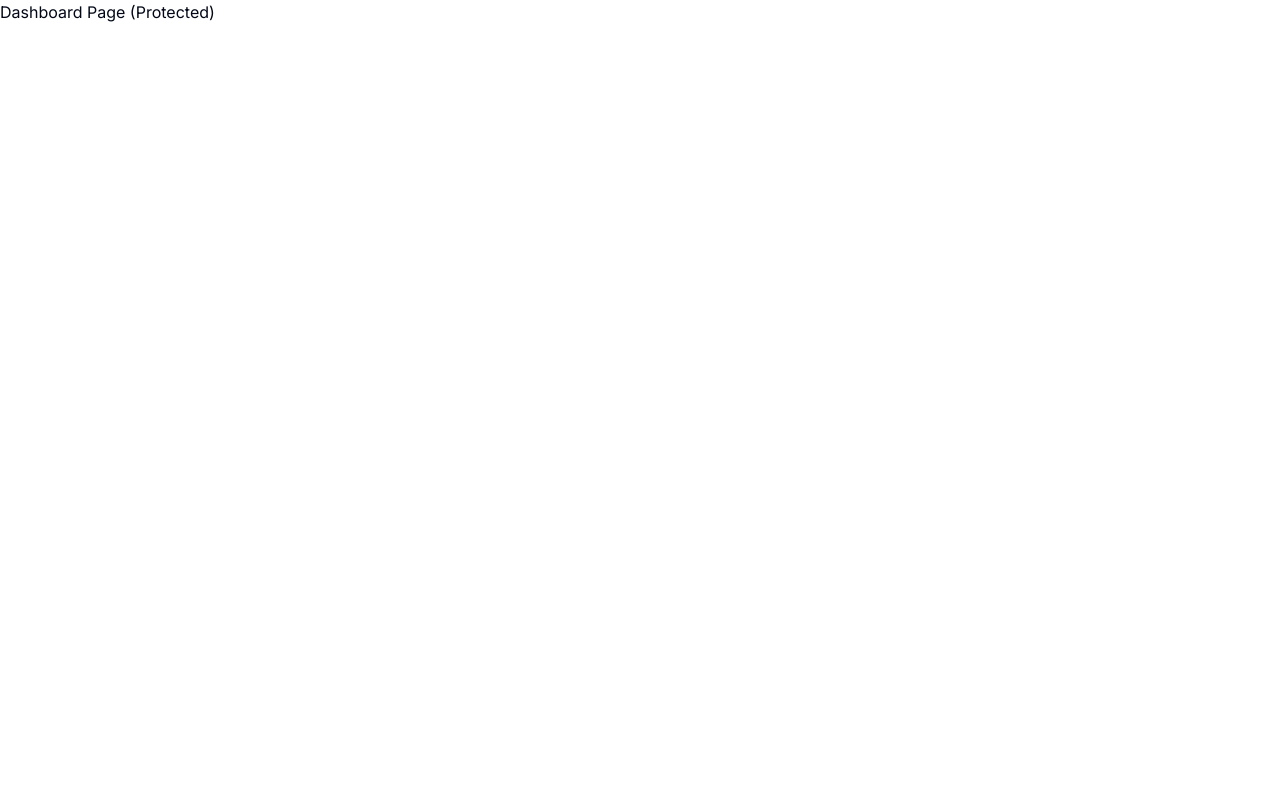
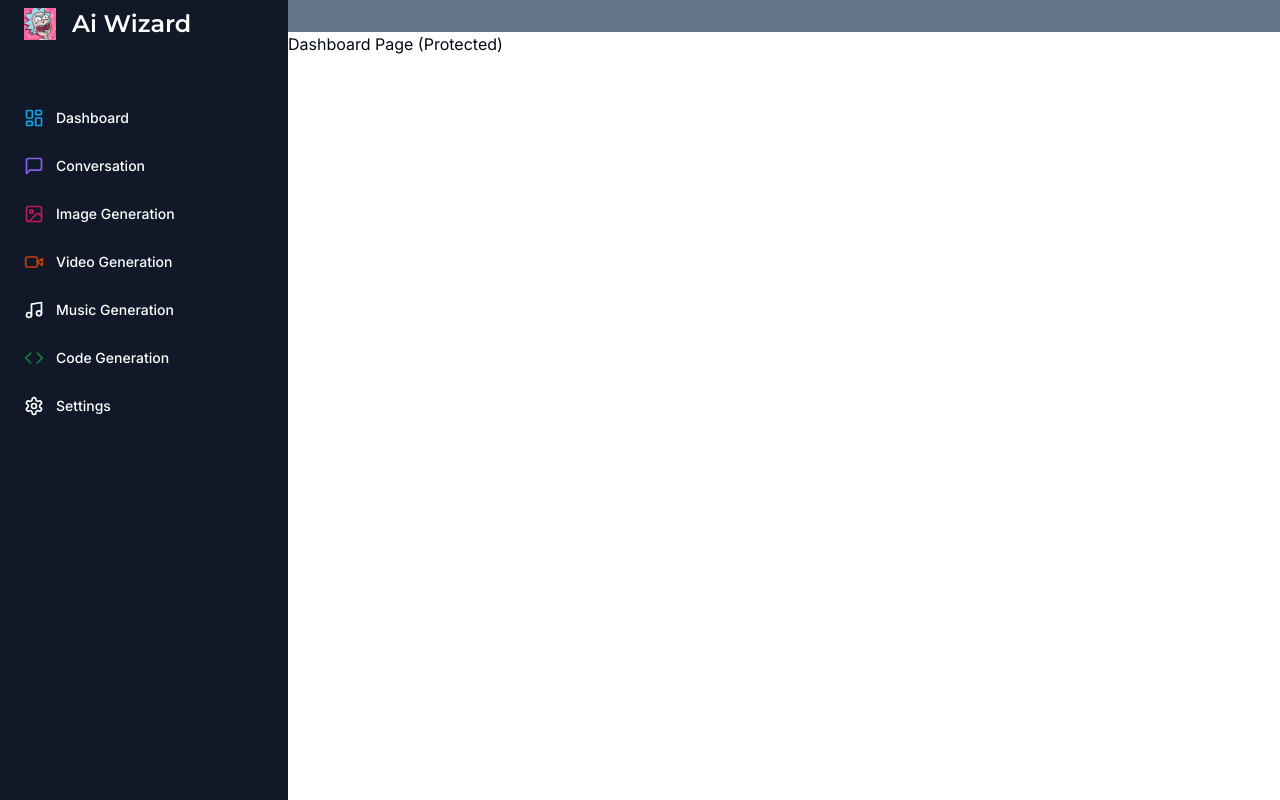
Before and after one commit to aadityadokania/aiwizard, a Next.js app: page /dashboard in a window 1280 px wide. Built offline with nearby package versions, Linux system fonts and the light colour scheme.

Commit message:
Side Navbar Added and Authentication Added

```diff
--- /dev/null
+++ b/app/(auth)/(routes)/sign-in/[[...sign-in]]/page.tsx
@@ -0,0 +1,5 @@
+import { SignIn } from "@clerk/nextjs";
+
+export default function Page() {
+  return <SignIn />;
+}
--- /dev/null
+++ b/app/(auth)/(routes)/sign-up/[[...sign-up]]/page.tsx
@@ -0,0 +1,5 @@
+import { SignUp } from "@clerk/nextjs";
+
+export default function Page() {
+  return <SignUp />;
+}
--- /dev/null
+++ b/app/(auth)/layout.tsx
@@ -0,0 +1,13 @@
+const AuthLayout = ({
+    children
+}:{
+    children: React.ReactNode;
+}) =>{
+    return (
+        <div className="flex items-center justify-center h-full">
+            {children}
+        </div>
+    );
+}
+
+export default AuthLayout;
--- a/app/(dashboard)/(routes)/dashboard/page.tsx
+++ b/app/(dashboard)/(routes)/dashboard/page.tsx
@@ -1,7 +1,10 @@
-import { Button } from '@/components/ui/button'
 
 export default function DashboardPage() {
   return (
-    <p>Dashboard Page (Protected)</p>
+    <div>
+
+      <p>Dashboard Page (Protected)</p>
+
+    </div>
   )
 }
--- /dev/null
+++ b/app/(dashboard)/layout.tsx
@@ -0,0 +1,22 @@
+import React from 'react'
+import Navbar from '@/components/navbar'
+import Sidebar from '@/components/sidebar'
+
+function DashboardLayout({children}:{
+    children: React.ReactNode
+}) {
+  return (
+    <div className='h-full relative'>
+        <div className='hidden h-full md:flex md:flex-col md:w-72 md:fixed md-:inset-y-0 z-[80] bg-gray-900'>
+            <Sidebar/>
+
+        </div>
+        <main className='md:pl-72 '>
+                <Navbar/>
+                {children}
+            </main>
+    </div>
+  )
+}
+
+export default DashboardLayout
--- a/app/(landing)/page.tsx
+++ b/app/(landing)/page.tsx
@@ -1,9 +1,22 @@
 import { Button } from '@/components/ui/button'
+import  Link  from 'next/link'
 
 export default function LandingPage() {
   return (
     <div>
         Landing Page (unproteted)
+        <div>
+          <Link href="/sign-in">
+          <Button>
+            Log In
+          </Button>
+          </Link>
+          <Link href="/sign-up">
+          <Button>
+            Register
+          </Button>
+          </Link>
+        </div>
     </div>
   )
 }
--- a/app/layout.tsx
+++ b/app/layout.tsx
@@ -1,22 +1,25 @@
-import './globals.css'
-import type { Metadata } from 'next'
-import { Inter } from 'next/font/google'
+import "./globals.css";
+import type { Metadata } from "next";
+import { Inter } from "next/font/google";
+import { ClerkProvider } from "@clerk/nextjs";
 
-const inter = Inter({ subsets: ['latin'] })
+const inter = Inter({ subsets: ["latin"] });
 
 export const metadata: Metadata = {
-  title: 'AI Wizard',
-  description: 'AI Tools at one place',
-}
+  title: "AI Wizard",
+  description: "AI Tools at one place",
+};
 
 export default function RootLayout({
   children,
 }: {
-  children: React.ReactNode
+  children: React.ReactNode;
 }) {
   return (
-    <html lang="en">
-      <body className={inter.className}>{children}</body>
-    </html>
-  )
+    <ClerkProvider>
+      <html lang="en">
+        <body className={inter.className}>{children}</body>
+      </html>
+    </ClerkProvider>
+  );
 }
--- /dev/null
+++ b/components/navbar.tsx
@@ -0,0 +1,19 @@
+import React from 'react'
+import {Button} from '@/components//ui/button'
+import { Menu } from 'lucide-react'
+import { UserButton } from '@clerk/nextjs'
+
+function Navbar() {
+  return (
+    <div className='flex items-center p-4 bg-slate-500'>
+        <Button variant='ghost' size='icon' className='md:hidden'>
+            <Menu/>
+        </Button>
+        <div className="flex w-full justify-end">
+            <UserButton afterSignOutUrl='/'/>
+        </div>
+    </div>
+  )
+}
+
+export default Navbar
--- /dev/null
+++ b/components/sidebar.tsx
@@ -0,0 +1,87 @@
+"use client";
+import React from "react";
+import Link from "next/link";
+import Image from "next/image";
+import { Montserrat } from "next/font/google";
+
+import { cn } from "@/lib/utils";
+import { Code, ImageIcon, LayoutDashboard, MessageSquare, Music, Settings, VideoIcon } from "lucide-react";
+
+const montserrat = Montserrat({ weight: "600", subsets: ["latin"] });
+
+const routes = [
+  {
+    label: "Dashboard",
+    icon: LayoutDashboard,
+    href: "/dasboard",
+    color: "text-sky-500",
+  },
+  {
+    label: "Conversation",
+    icon: MessageSquare,
+    href: "/conversation",
+    color: "text-violet-500",
+  },
+  {
+    label: "Image Generation",
+    icon: ImageIcon,
+    href: "/image",
+    color: "text-pink-700",
+  },
+  {
+    label: "Video Generation",
+    icon: VideoIcon,
+    href: "/video",
+    color: "text-orange-700",
+  },
+  {
+    label: "Music Generation",
+    icon: Music,
+    href: "/music",
+    color: "text-emarald-500",
+  },
+  {
+    label: "Code Generation",
+    icon: Code,
+    href: "/code",
+    color: "text-green-700",
+  },
+  {
+    label: "Settings",
+    icon: Settings,
+    href: "/settings",
+  },
+];
+
+function Sidebar() {
+  return (
+    <div className="space-y-4 flex flex-col h-full bg-[#111827] text-white ">
+      <div className="px-3 py-2 flex-1">
+        <Link href="/dashboard" className="flex items-center pl-3 mb-14">
+          <div className="relative w-8 h-8 mr-4">
+            <Image fill alt="Logo" src="/logo.png" className="object-cover" />
+          </div>
+          <h1 className={cn("text-2xl font-bold", montserrat.className)}>
+            Ai Wizard
+          </h1>
+        </Link>
+        <div className="space-y-1">
+          {routes.map((route) => (
+            <Link
+              href={route.href}
+              key={route.href}
+              className="text-sm group flex p-3 w-full justify-start font-medium cursor-pointer hover:text-white hover:bg-white/10 rounded-lg transition"
+            >
+              <div className="flex items-center flex-1">
+                <route.icon className={cn("h-5 w-5 mr-3", route.color)} />
+                {route.label}
+              </div>
+            </Link>
+          ))}
+        </div>
+      </div>
+    </div>
+  );
+}
+
+export default Sidebar;
--- a/package.json
+++ b/package.json
@@ -9,6 +9,7 @@
     "lint": "next lint"
   },
   "dependencies": {
+    "@clerk/nextjs": "^4.24.0",
     "@radix-ui/react-slot": "^1.0.2",
     "@types/node": "20.6.3",
     "@types/react": "18.2.22",
```
Also changed, not shown: middleware.ts (added, +12 -0 lines), public/logo.png (added), 1 other file (tests, documents, lock files or other folders).
